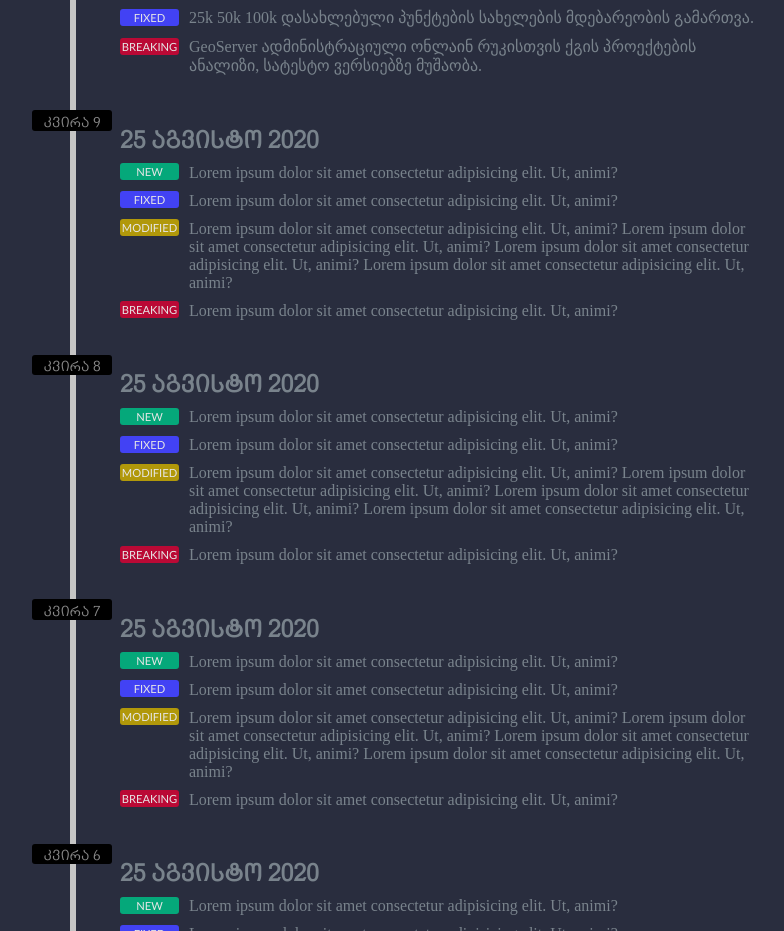
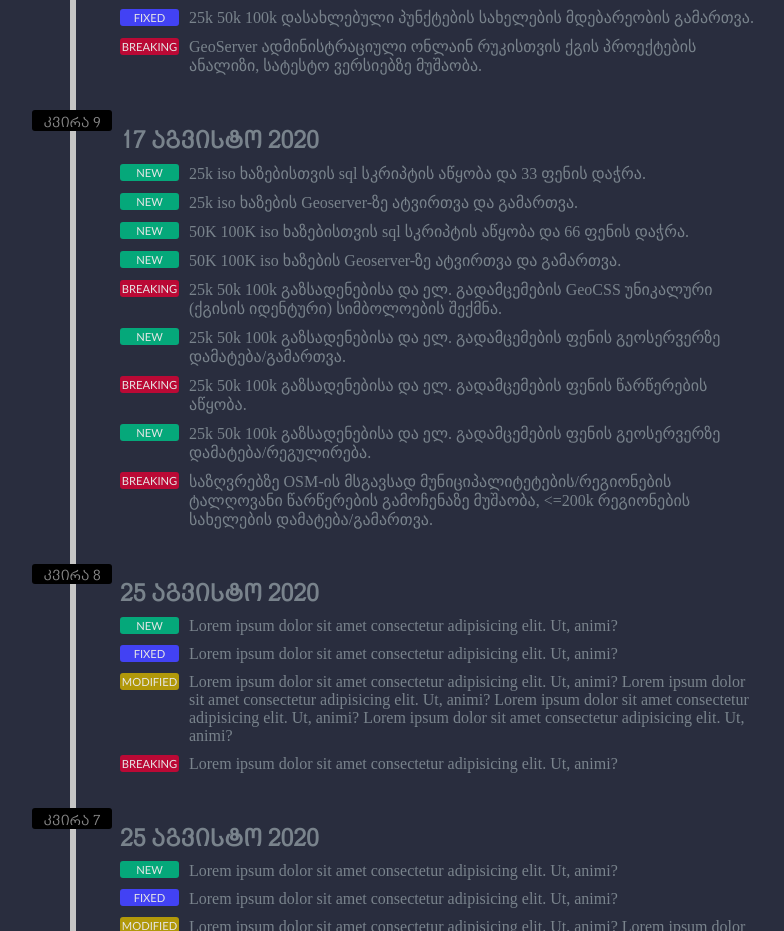
Before and after one commit to Vitruvius21/work-timeline, a plain HTML site: page index.html in a window 1280 px wide. Shown: the part 952-1883 px from the top of the page, without its empty margins (250-1034 px from the left). Drawn offline with Linux system fonts and the light colour scheme; a web font is replaced by a local one.

Commit message:
minor fix

```diff
--- a/index.html
+++ b/index.html
@@ -1,15 +1,15 @@
 <!DOCTYPE html>
-<html lang="en-US">
+<html lang="ka-GE">
   <head>
     <meta charset="UTF-8" />
     <meta name="viewport" content="width=device-width, initial-scale=1.0" />
-    <title>ჩემი მუშაობის ჟამთასვლა</title>
+    <title>მუშაობის ჟამთასვლა</title>
     <link rel="stylesheet" href="./style.css" />
   </head>
   <body>
     <div class="container">
       <div class="timeline">
-        <section class="year">
+        <section class="week">
           <section>
             <div class="sticky-week">კვირა 11</div>
             <h2>31 აგვისტო 2020</h2>
@@ -71,7 +71,7 @@
           </section>
         </section>
 
-        <section class="year">
+        <section class="week">
           <section>
             <div class="sticky-week">კვირა 10</div>
             <h2>24 აგვისტო 2020</h2>
@@ -144,47 +144,73 @@
           </section>
         </section>
 
-        <section class="year">
+        <section class="week">
           <section>
             <div class="sticky-week">კვირა 9</div>
-            <h2>25 აგვისტო 2020</h2>
+            <h2>17 აგვისტო 2020</h2>
             <ul>
               <div class="type-li-container">
                 <div class="type-new"></div>
                 <li>
-                  Lorem ipsum dolor sit amet consectetur adipisicing elit. Ut,
-                  animi?
+                  25k iso ხაზებისთვის sql სკრიპტის აწყობა და 33 ფენის დაჭრა.
                 </li>
               </div>
               <div class="type-li-container">
-                <div class="type-fixed"></div>
+                <div class="type-new"></div>
+                <li>25k iso ხაზების Geoserver-ზე ატვირთვა და გამართვა.</li>
+              </div>
+              <div class="type-li-container">
+                <div class="type-new"></div>
                 <li>
-                  Lorem ipsum dolor sit amet consectetur adipisicing elit. Ut,
-                  animi?
+                  50K 100K iso ხაზებისთვის sql სკრიპტის აწყობა და 66 ფენის
+                  დაჭრა.
                 </li>
               </div>
               <div class="type-li-container">
-                <div class="type-modified"></div>
+                <div class="type-new"></div>
+                <li>50K 100K iso ხაზების Geoserver-ზე ატვირთვა და გამართვა.</li>
+              </div>
+              <div class="type-li-container">
+                <div class="type-breaking"></div>
                 <li>
-                  Lorem ipsum dolor sit amet consectetur adipisicing elit. Ut,
-                  animi? Lorem ipsum dolor sit amet consectetur adipisicing
-                  elit. Ut, animi? Lorem ipsum dolor sit amet consectetur
-                  adipisicing elit. Ut, animi? Lorem ipsum dolor sit amet
-                  consectetur adipisicing elit. Ut, animi?
+                  25k 50k 100k გაზსადენებისა და ელ. გადამცემების GeoCSS
+                  უნიკალური (ქგისის იდენტური) სიმბოლოების შექმნა.
+                </li>
+              </div>
+              <div class="type-li-container">
+                <div class="type-new"></div>
+                <li>
+                  25k 50k 100k გაზსადენებისა და ელ. გადამცემების ფენის
+                  გეოსერვერზე დამატება/გამართვა.
                 </li>
               </div>
               <div class="type-li-container">
                 <div class="type-breaking"></div>
                 <li>
-                  Lorem ipsum dolor sit amet consectetur adipisicing elit. Ut,
-                  animi?
+                  25k 50k 100k გაზსადენებისა და ელ. გადამცემების ფენის
+                  წარწერების აწყობა.
+                </li>
+              </div>
+              <div class="type-li-container">
+                <div class="type-new"></div>
+                <li>
+                  25k 50k 100k გაზსადენებისა და ელ. გადამცემების ფენის
+                  გეოსერვერზე დამატება/რეგულირება.
+                </li>
+              </div>
+              <div class="type-li-container">
+                <div class="type-breaking"></div>
+                <li>
+                  საზღვრებზე OSM-ის მსგავსად მუნიციპალიტეტების/რეგიონების
+                  ტალღოვანი წარწერების გამოჩენაზე მუშაობა, <=200k რეგიონების
+                  სახელების დამატება/გამართვა.
                 </li>
               </div>
             </ul>
           </section>
         </section>
 
-        <section class="year">
+        <section class="week">
           <section>
             <div class="sticky-week">კვირა 8</div>
             <h2>25 აგვისტო 2020</h2>
@@ -224,7 +250,7 @@
           </section>
         </section>
 
-        <section class="year">
+        <section class="week">
           <section>
             <div class="sticky-week">კვირა 7</div>
             <h2>25 აგვისტო 2020</h2>
@@ -264,7 +290,7 @@
           </section>
         </section>
 
-        <section class="year">
+        <section class="week">
           <section>
             <div class="sticky-week">კვირა 6</div>
             <h2>25 აგვისტო 2020</h2>
--- a/style.css
+++ b/style.css
@@ -8,12 +8,12 @@
 
 @font-face {
   font-family: BPGExcelsior;
-  src: url(../fonts/BPGExcelsior.ttf);
+  src: url(./fonts/BPGExcelsior.ttf);
 }
 
 @font-face {
   font-family: KolkhetiMtav;
-  src: url(../fonts/HkolkhetiMtav.ttf);
+  src: url(./fonts/HkolkhetiMtav.ttf);
 }
 
 body {
@@ -45,17 +45,17 @@ body {
   background: #c5c5c5;
 }
 
-.year section {
+.week section {
   position: relative;
   margin-bottom: 30px;
 }
 
-.year ul,
+.week ul,
 h2 {
   margin-left: 100px;
 }
 
-.year ul {
+.week ul {
   max-width: 40rem;
   list-style-type: none;
 }
@@ -88,7 +88,7 @@ h2 {
   flex-wrap: nowrap;
 }
 
-.year li {
+.week li {
   font-family: BPGExcelsior;
   padding: 5px;
 }
```
